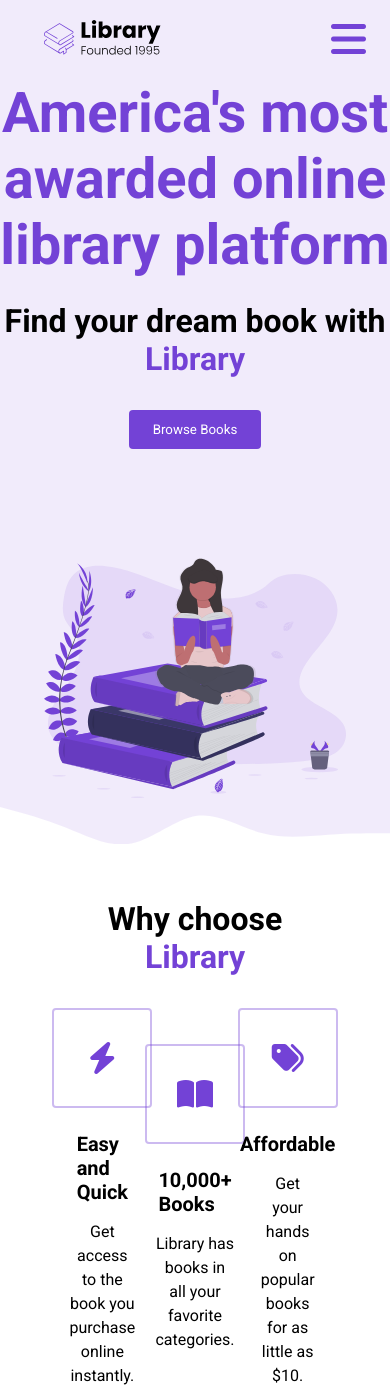
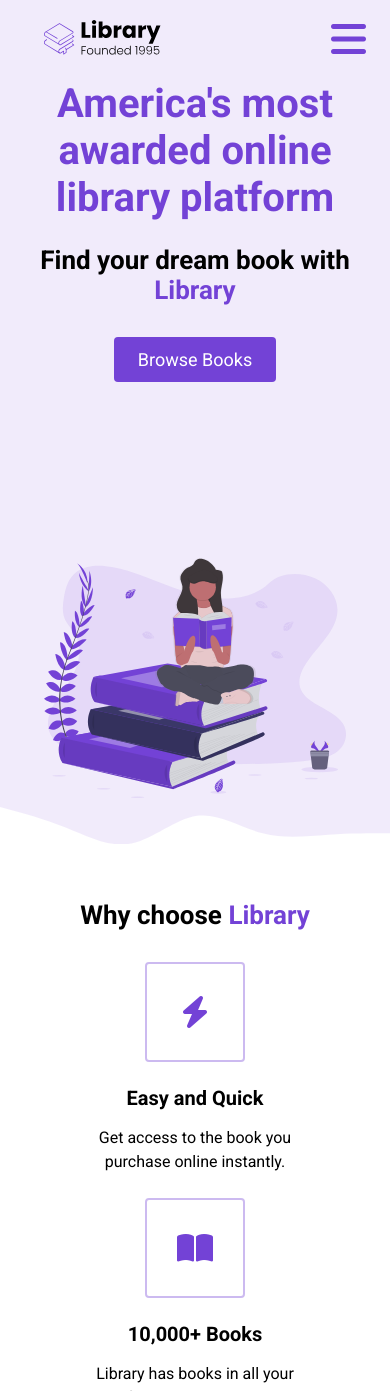
Before and after one commit to broadaciousb/e-commerce-project, a plain HTML site: page index.html in a window 390 px wide. Shown: the top 1391 px of the page. Drawn offline with Linux system fonts and the light colour scheme.

Commit message:
feat: Add styling adjustments for 2 different media sizes

```diff
--- a/index.html
+++ b/index.html
@@ -46,7 +46,7 @@
         <div class="header__description">
           <h1>America's most awarded online library platform</h1>
           <h2>Find your dream book with <span class="purple">Library</span></h2>
-          <button class="btn">Browse Books</button>
+          <a href="#features"><button class="btn">Browse Books</button></a>
         </div>
         <figure class="header__img-wrapper">
           <img src="./assets/Undraw_Books.svg" alt="">
--- a/styles.css
+++ b/styles.css
@@ -265,6 +265,7 @@ button:active {
 
 .highlight__wrapper {
   display: flex;
+  flex-wrap: wrap;
 }
 
 .highlight {
@@ -272,7 +273,6 @@ button:active {
   width: calc(100% / 3);
   display: flex;
   align-items: center;
-  justify-content: center;
   flex-direction: column;
 }
 
@@ -297,6 +297,7 @@ button:active {
 .highlight__subtitle {
   font-size: 20px;
   margin-bottom: 16px;
+  text-align: center;
 }
 
 
@@ -391,7 +392,33 @@ footer {
   padding: 0 8px;
 }
 
+/* TABLETS, LARGE SMARTPHONES */
 
+@media (max-width: 768px) {
+  .header__description {
+    padding: 0 24px;
+  }
+
+  h1 {
+    font-size: 40px;
+  }
+
+  h2 {
+    font-size: 26px;
+  }
+
+  button {
+    font-size: 18px;
+  }
+
+  .book {
+    width: 50%;
+  }
+}
+
+
+
+/* SMALL TO LARGE SMARTPHONES */
 @media(max-width: 550px) {
   .nav__links {
     display: none;
@@ -400,4 +427,13 @@ footer {
   .btn__menu {
     display: block;
   }
+
+  .highlight {
+    width: 100%;
+    margin-bottom: 24px;
+  }
+
+  .highlight:not(:last-child) {
+    margin-bottom: 24px;
+  }
 }
```
